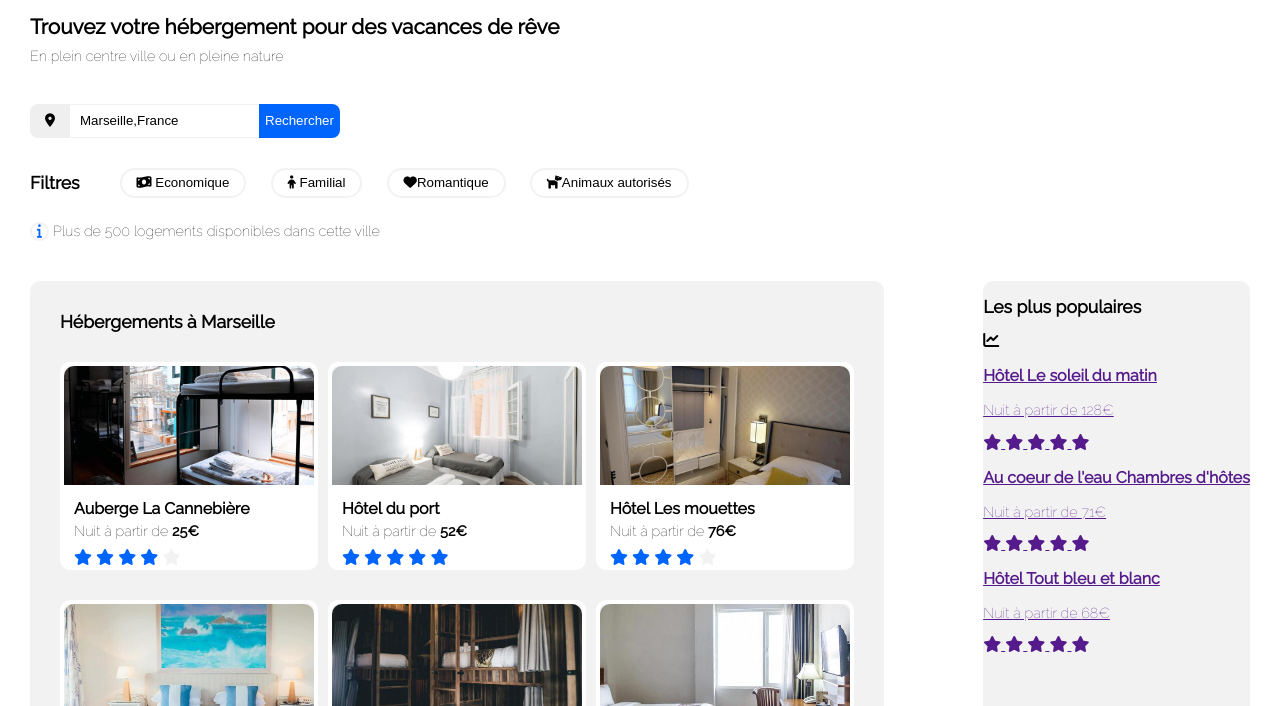
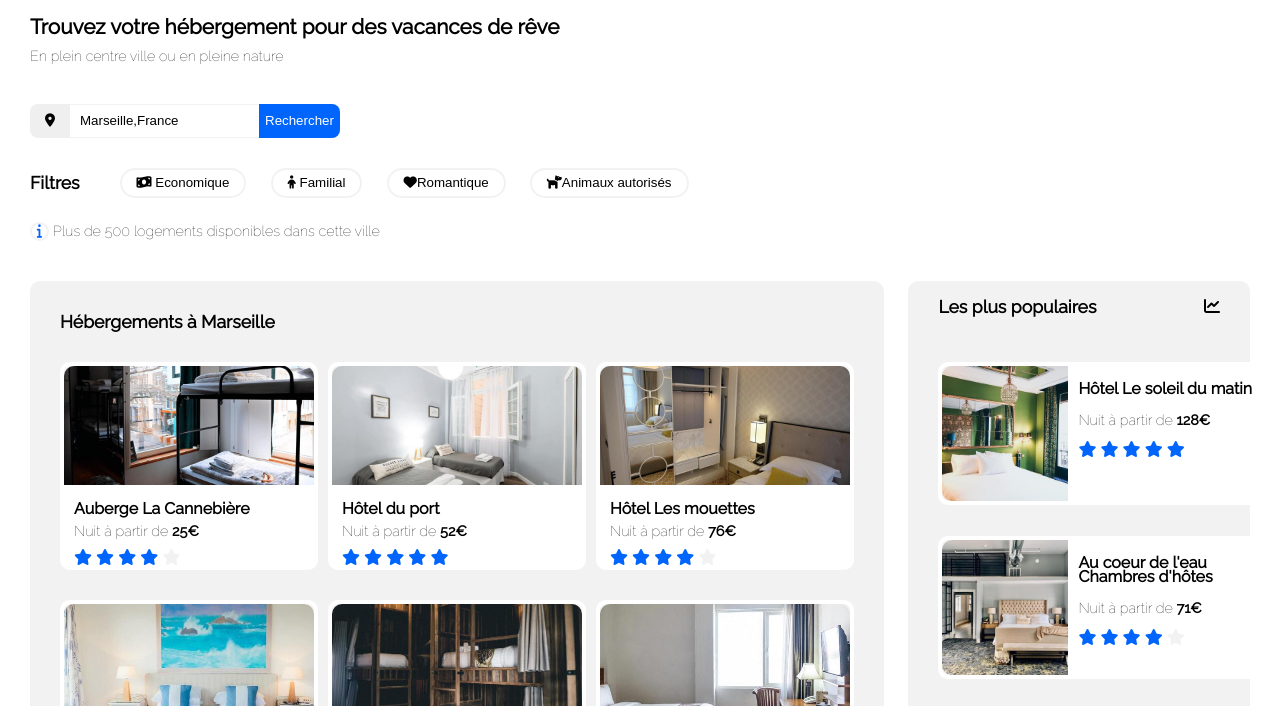
Before and after one commit to melcd238/ocp2newversion-reservia, a website: page index.html in a window 1280 px wide. Shown: the part 83-789 px from the top of the page. Drawn offline with Linux system fonts and the light colour scheme.

Commit message:
les plus populaires style.scss

```diff
--- a/index.html
+++ b/index.html
@@ -137,13 +137,14 @@
            </div>
 
         <div class="hebergement-marseille-populaire">
-           <div class="title-pop"><h2>Les plus populaires</h2> <i class="fas fa-chart-line"></i></div>
+           <div class="title-pop"><h2>Les plus populaires</h2> <span><i class="fas fa-chart-line"></i></span> </div>
 
 
 
+            <div class="etiquette-pop">
            <a href=""> <div class="hebergement-pop">
-            <div class="photo-hebergement-pop"> </div>
-            <div><h3>Hôtel Le soleil du matin </h3>
+            <div class="photo-hebergement-pop-soleil"> </div>
+            <div class="name-pop"><h3>Hôtel Le soleil du matin </h3>
                 <p>Nuit à partir de <span class="price">128€</span></p>
                 <i class="fas fa-star icon-blue"></i>
                 <i class="fas fa-star icon-blue"></i>
@@ -151,11 +152,13 @@
                 <i class="fas fa-star icon-blue"></i>
                 <i class="fas fa-star icon-blue"></i>
             </div>
-          </div></a>
+          </div></a> </div>
 
+
+          <div class="etiquette-pop">
           <a href=""> <div class="hebergement-pop">
-            <div class="photo-hebergement-pop"> </div>
-            <div><h3>Au coeur de l'eau Chambres d'hôtes </h3>
+            <div class="photo-hebergement-pop-coeur"> </div>
+            <div class="name-pop"><h3>Au coeur de l'eau Chambres d'hôtes </h3>
                 <p>Nuit à partir de <span class="price">71€</span></p>
                 <i class="fas fa-star icon-blue"></i>
                 <i class="fas fa-star icon-blue"></i>
@@ -163,11 +166,13 @@
                 <i class="fas fa-star icon-blue"></i>
                 <i class="fas fa-star icon-gray"></i>
             </div>
-          </div></a>
+          </div></a> </div>
 
+
+          <div class="etiquette-pop">
           <a href=""> <div class="hebergement-pop">
-            <div class="photo-hebergement-pop"> </div>
-            <div><h3>Hôtel Tout bleu et blanc </h3>
+            <div class="photo-hebergement-pop-bleu"> </div>
+            <div class="name-pop"><h3>Hôtel Tout bleu et blanc </h3>
                 <p>Nuit à partir de <span class="price">68€</span></p>
                 <i class="fas fa-star icon-blue"></i>
                 <i class="fas fa-star icon-blue"></i>
@@ -175,9 +180,10 @@
                 <i class="fas fa-star icon-blue"></i>
                 <i class="fas fa-star icon-gray"></i>
             </div>
-          </div></a>
+          </div></a></div>
 
-        </div>
+
+      </div>
  </section>
 
 
--- a/scss/_mixins.scss
+++ b/scss/_mixins.scss
@@ -10,3 +10,36 @@
         border-radius:10px 10px 0 0 ;
         height: 120px;
 }
+@mixin photo-populaire{
+    background-repeat: no-repeat;
+    background-position: center;
+    background-size: auto 100%;
+    border-radius: 10px 0 0 10px;
+     width: 40%;
+}
+
+@mixin generale{
+    margin: 0;
+    padding: 0;
+    font-family: $font-family-theme;
+    h1{
+        font-size: 1.3rem;
+    }
+    h2{
+        font-size: 1.1rem;
+    }
+    h3{
+        font-size: 1rem;
+    }
+    p{
+        font-size: 0.9rem;
+        font-weight: 200;
+    }
+    .icon-blue{
+        color: $color-theme;
+
+    }
+    .icon-gray{
+        color:$color-fond;
+    }
+}
--- /dev/null
+++ b/scss/_responsive.scss
@@ -0,0 +1,21 @@
+$breakpoint-mobile : 400px;
+$breakpoint-desktop : 1280px;
+
+
+@mixin responsive($breakpoint){
+    @if $breakpoint == large {
+        @media only  screen and (min-width:$breakpoint-desktop ){
+            @content;
+        }
+    }
+    @else if $breakpoint == medium{
+        @media only screen and (min-width:401px) and (max-width: 1279px ){
+            @content;
+        }
+    }
+    @else if $breakpoint == small{
+        @media only screen and (max-width:$breakpoint-mobile){
+            @content;
+        }
+    }
+}
--- a/scss/style.scss
+++ b/scss/style.scss
@@ -1,27 +1,14 @@
 @import "variables.scss";
 @import "mixins.scss";
+@import "responsive.scss";
 
 
 body{
-    margin: 0;
-    padding: 0;
-    font-family: $font-family-theme;
-    h1{
-        font-size: 1.3rem;
-    }
-    h2{
-        font-size: 1.1rem;
-    }
-    h3{
-        font-size: 1rem;
-    }
-    p{
-        font-size: 0.9rem;
-        font-weight: 200;
-    }
+   @include generale;
 }
 //section header
 header{
+    @include responsive(large){
     height: 10vh;
     display: flex;
     justify-content: space-between;
@@ -51,8 +38,10 @@ header{
 
     }
 }
+}
 //section main
 main{
+    @include responsive(large){
     @include marge-gnral;
     .section-recherche{
         margin-bottom: 40px;
@@ -120,6 +109,7 @@ main{
         flex-direction: row;
         flex-wrap: wrap;
         justify-content: space-between;
+
         .hebergement-Marseille{
             max-width: 70%;
             background-color:$color-fond ;
@@ -165,13 +155,6 @@ main{
                 margin-top: -1px;
 
             }
-            .icon-blue{
-                color: $color-theme;
-
-            }
-            .icon-gray{
-                color:$color-fond;
-            }
             .photo-hebergement-cannebiere{
                 background: url(../images/hebergements/4_small/La-Cannebiere.jpg);
                 @include photo-hebergement;
@@ -199,10 +182,67 @@ main{
 
         }
        .hebergement-marseille-populaire{
-        max-width: 30%;
+        width: 28%;
         background-color:$color-fond ;
         border-radius: 10px 10px;
+        display: flex;
+        flex-direction: column;
+        justify-content: space-around;
+        .title-pop{
+            display: flex;
+            justify-content: space-between;
+            align-items: center;
+            padding-left: 30px;
+            padding-right: 30px;
+            margin-top: -15px;
+        }
+        .etiquette-pop{
+            margin-left: 30px;
+            margin-right: 30px;
+        }
+
+
+        a{
+            text-decoration: none;
+            color: black;
+            .price{
+                font-weight: 800;
+            }
+        }
+        a .hebergement-pop{
+                width: 325px;
+                height: 135px ;
+                display: block;
+                border: 4px solid white;
+                border-radius: 10px 10px;
+                display: flex;
+                .photo-hebergement-pop-soleil{
+                    background: url(../images/hebergements/4_small/le-soleil-du-matin.jpg);
+                   @include photo-populaire;
+                }
+                .photo-hebergement-pop-coeur{
+                    background: url(../images/hebergements/4_small/au-coeur-de-leau.jpg);
+                   @include photo-populaire;
+                }
+                .photo-hebergement-pop-bleu{
+                    background: url(../images/hebergements/4_small/tout-bleu-et-blanc.jpg);
+                    background-repeat: no-repeat;
+                    background-position: center;
+                    background-size: 100% auto;
+                    border-radius: 10px 0 0 10px;
+                    width: 40%;
+                }
+                .name-pop{
+                    width: 60%;
+                    box-sizing:content-box ;
+                    background-color: white;
+                    border-radius: 0 6px 6px 0;
+                    padding-left: 10px;
+                    line-height: 0.9rem;
+                }
+        }
+
        }
     }
-
+    }
 }
```
Also changed, not shown: css/style.css.
